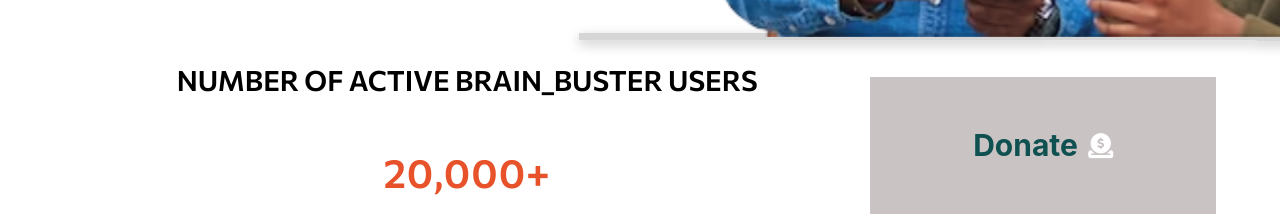
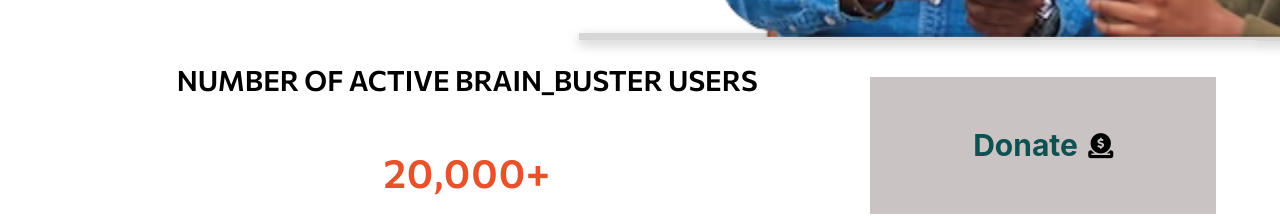
Before and after one commit to clint360/brain-buster-frontend, a React (Create React App) app: page / in a window 1280 px wide. Shown: the part 780-1003 px from the top of the page. Built offline with nearby package versions, Linux system fonts and the light colour scheme.

Commit message:
added button

```diff
--- a/src/view/pages/admin/quizzes/AdminQuizzes.css
+++ b/src/view/pages/admin/quizzes/AdminQuizzes.css
@@ -49,7 +49,7 @@
 }
 
 .createQuiz__cont button {
-  width: 135px;
+  width: 145px;
   height: 55px;
   display: flex;
   align-items: center;
--- a/src/view/pages/landing/Landing.css
+++ b/src/view/pages/landing/Landing.css
@@ -132,6 +132,7 @@
 
 .donation i {
   font-size: 25px;
+  color: black;
 }
 
 .donation i:hover {
```
